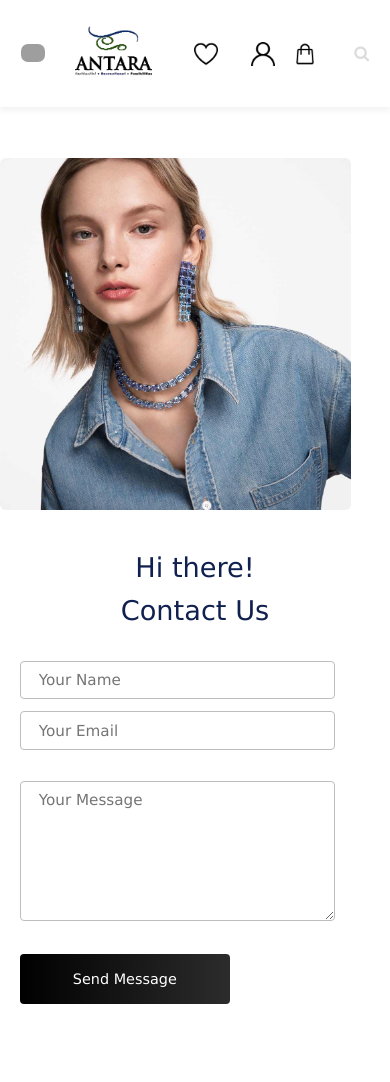
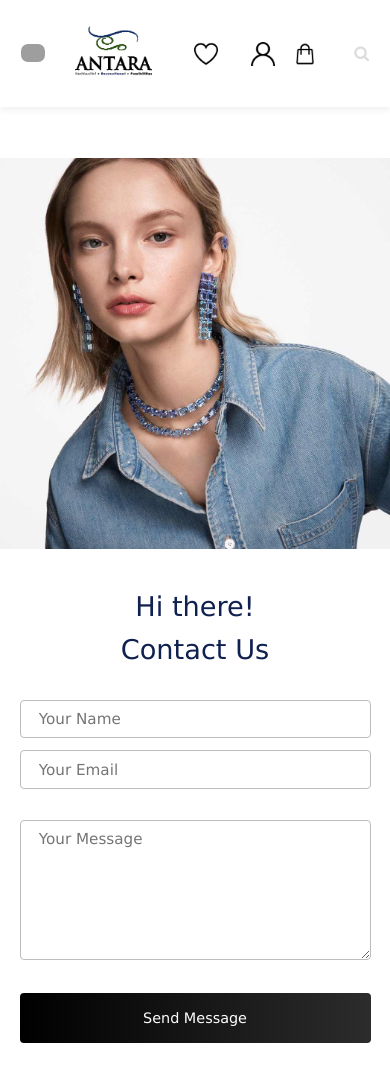
Before and after one commit to JaySzn992000/Antara, a React (Create React App) app: page /Contactpage in a window 390 px wide. Shown: the top 1082 px of the page. Built offline with nearby package versions, Linux system fonts and the light colour scheme; grey boxes are pictures that could not be loaded.

Commit message:
Update Contact.css

```diff
--- a/src/components/Contact.css
+++ b/src/components/Contact.css
@@ -75,7 +75,7 @@ margin-bottom: 0.6em;
 }
 
 
-.form_contact img {
+.form_contact figure {
 width: 515px;
 max-width: 100%;
 object-fit: cover;
@@ -84,8 +84,9 @@ cursor: pointer;
 transition: transform 0.3s ease;
 }
 
-.form_contact img:hover {
-transform: scale(1.02);
+
+.form_contact figure video{
+width: 100%;
 }
 
 
@@ -142,6 +143,7 @@ font-size: 1rem;
 
 
 @media (max-width: 1024px) {
+
 .form_contact {
 flex-direction: column;
 align-items: center;
@@ -155,18 +157,14 @@ width: 90%;
 margin: 0 auto;
 }
 
-.form_contact img {
-width: 90%;
-margin: 0 auto;
-}
 
 .form_contact input,
 .form_contact textarea {
-width: 90%;
+width: 100%;
 }
 
 .form_contact button {
-width: 60%;
+width: 100%;
 font-size: 0.9rem;
 }
 
```
